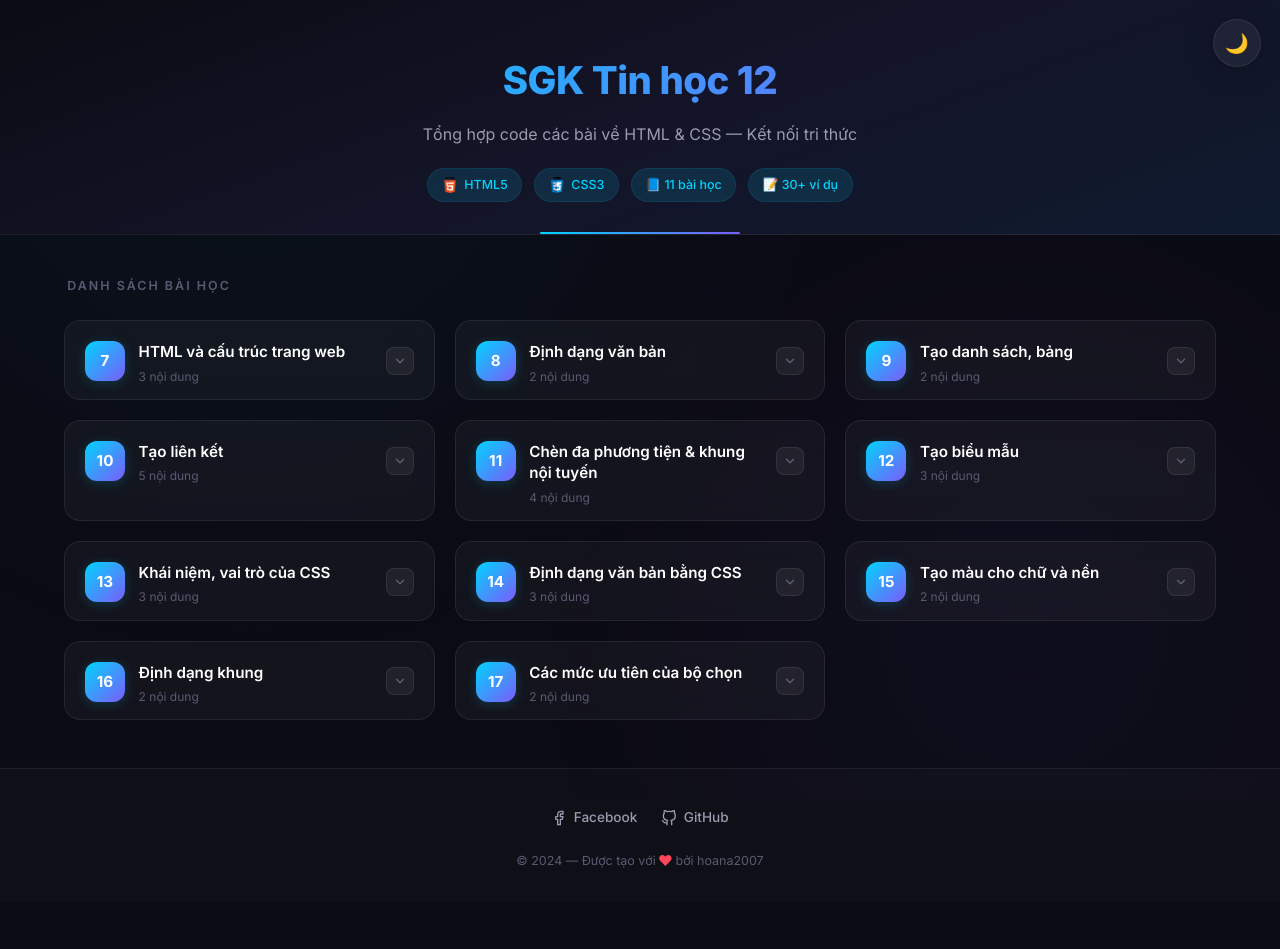
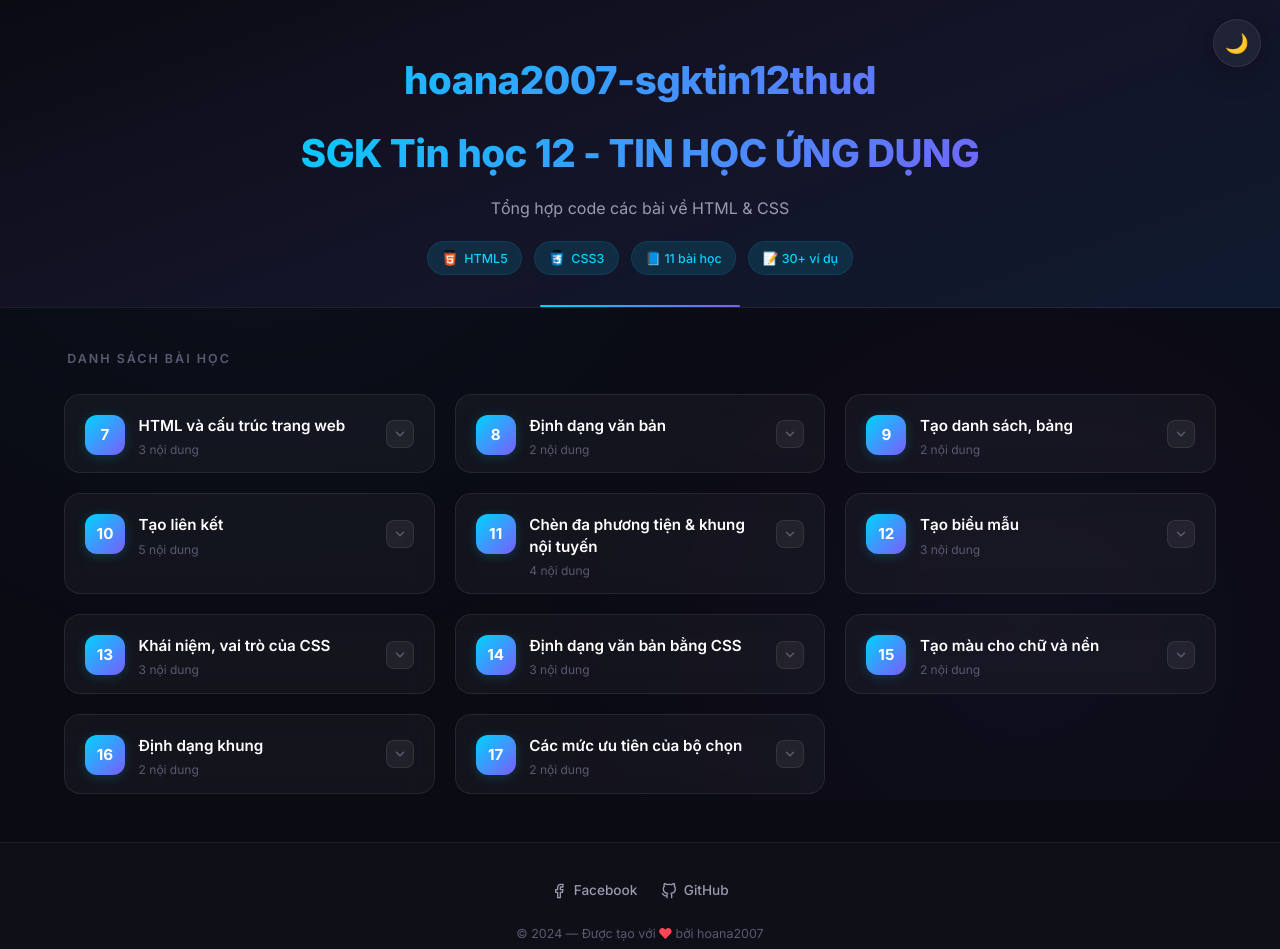
Before and after one commit to hoana2007/sgkTin12_THUD, a plain HTML site: page index.html in a window 1280 px wide. Before the commit the page ends 903 px from the top, so only its background shows below. Drawn offline with Linux system fonts and the light colour scheme.

Commit message:
Update index.html

```diff
--- a/index.html
+++ b/index.html
@@ -4,7 +4,7 @@
   <meta charset="UTF-8">
   <meta name="viewport" content="width=device-width, initial-scale=1.0">
   <meta name="description" content="Tổng hợp code các bài HTML & CSS trong SGK Tin học 12 - Kết nối tri thức. Bài 7 đến Bài 17 với ví dụ và bài thực hành.">
-  <title>SGK Tin học 12 — HTML & CSS | Kết nối tri thức</title>
+  <title>SGK Tin học 12 — PHẦN HTML & CSS | Kết nối tri thức</title>
   <link rel="stylesheet" href="styles.css">
 </head>
 <body>
@@ -18,8 +18,9 @@
   <!-- Header -->
   <header class="site-header">
     <div class="header-content">
-      <h1 class="site-title">SGK Tin học 12</h1>
-      <p class="site-subtitle">Tổng hợp code các bài về HTML & CSS — Kết nối tri thức</p>
+      <h5 class="site-title">hoana2007-sgktin12thud</h5>
+      <h1 class="site-title">SGK Tin học 12 - TIN HỌC ỨNG DỤNG</h1>
+      <p class="site-subtitle">Tổng hợp code các bài về HTML & CSS</p>
       <div class="header-badges">
         <span class="header-badge">
           <img src="images/html5_logo.png" alt="HTML5">
```
